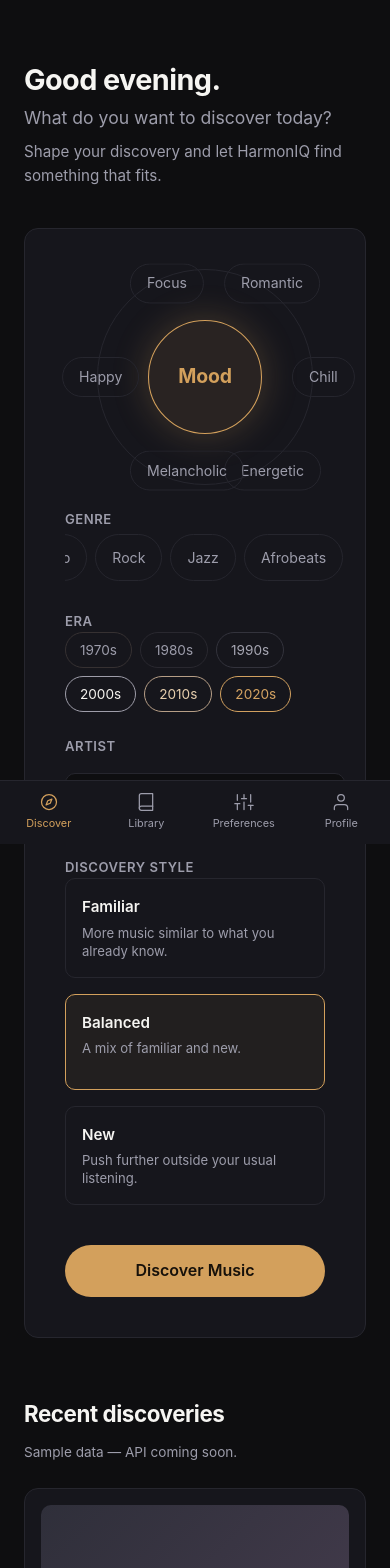
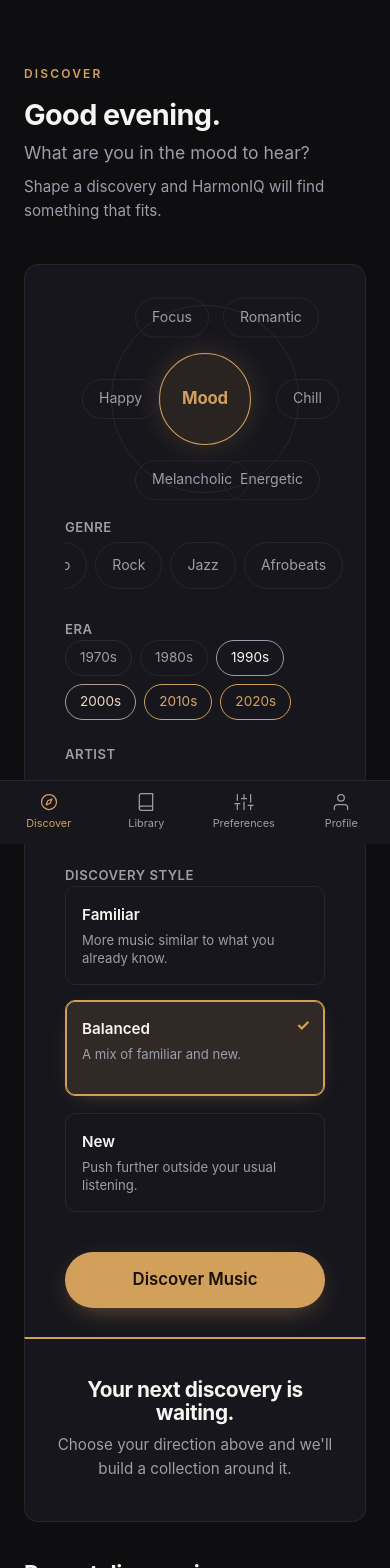
Before and after one commit to MB3R3/HarmonIQ, a React (Vite) app in the folder frontend/: page / in a window 390 px wide. Shown: the top 1568 px of the page. Built offline with nearby package versions, Linux system fonts and the light colour scheme.

Commit message:
built HarmonIQ discovery experience

```diff
--- a/frontend/src/components/DiscoveryBuilder.tsx
+++ b/frontend/src/components/DiscoveryBuilder.tsx
@@ -1,44 +1,49 @@
-import { useState } from "react";
-
 import ArtistInput from "./ArtistInput";
 import DiscoveryStyleSelector from "./DiscoveryStyleSelector";
 import EraSelector from "./EraSelector";
 import GenreSelector from "./GenreSelector";
 import MoodSelector from "./MoodSelector";
-import type {
-  DiscoveryStyle,
-  Era,
-  Genre,
-  Mood,
-} from "../types/discovery";
+import type { DiscoveryForm } from "../types/discovery";
 
-function DiscoveryBuilder() {
-  const [mood, setMood] = useState<Mood | null>(null);
-  const [genre, setGenre] = useState<Genre | null>(null);
-  const [era, setEra] = useState<Era | null>(null);
-  const [artist, setArtist] = useState("");
-  const [discoveryStyle, setDiscoveryStyle] =
-    useState<DiscoveryStyle>("balanced");
+type DiscoveryBuilderProps = {
+  form: DiscoveryForm;
+  onChange: (form: DiscoveryForm) => void;
+  onSubmit: (form: DiscoveryForm) => void;
+};
 
+function DiscoveryBuilder({ form, onChange, onSubmit }: DiscoveryBuilderProps) {
   return (
     <section className="builder" aria-label="Discovery builder">
       <div className="builder__grid">
-        <MoodSelector selected={mood} onChange={setMood} />
-        <GenreSelector selected={genre} onChange={setGenre} />
-        <EraSelector selected={era} onChange={setEra} />
-        <ArtistInput value={artist} onChange={setArtist} />
+        <MoodSelector
+          selected={form.mood}
+          onChange={(mood) => onChange({ ...form, mood })}
+        />
+        <GenreSelector
+          selected={form.genre}
+          onChange={(genre) => onChange({ ...form, genre })}
+        />
+        <EraSelector
+          selected={form.era}
+          onChange={(era) => onChange({ ...form, era })}
+        />
+        <ArtistInput
+          value={form.artist}
+          onChange={(artist) => onChange({ ...form, artist })}
+        />
       </div>
 
       <div className="builder__style">
         <DiscoveryStyleSelector
-          selected={discoveryStyle}
-          onChange={setDiscoveryStyle}
+          selected={form.discoveryStyle}
+          onChange={(discoveryStyle) => onChange({ ...form, discoveryStyle })}
         />
       </div>
 
       <button
         type="button"
         className="button button--primary button--large builder__cta"
+        onClick={() => onSubmit(form)}
       >
         Discover Music
       </button>
--- a/frontend/src/components/MoodSelector.tsx
+++ b/frontend/src/components/MoodSelector.tsx
@@ -1,24 +1,16 @@
 import type { Mood } from "../types/discovery";
+import { MOOD_OPTIONS } from "../lib/discoveryOptions";
 
 type MoodSelectorProps = {
   selected: Mood | null;
   onChange: (mood: Mood | null) => void;
 };
 
-const MOODS: { value: Mood; label: string }[] = [
-  { value: "chill", label: "Chill" },
-  { value: "energetic", label: "Energetic" },
-  { value: "melancholic", label: "Melancholic" },
-  { value: "happy", label: "Happy" },
-  { value: "focus", label: "Focus" },
-  { value: "romantic", label: "Romantic" },
-];
-
 const ORBIT_ANGLE = 60;
 
 function MoodSelector({ selected, onChange }: MoodSelectorProps) {
   const centerLabel =
-    MOODS.find((mood) => mood.value === selected)?.label ?? "Mood";
+    MOOD_OPTIONS.find((mood) => mood.value === selected)?.label ?? "Mood";
 
   return (
     <fieldset className="selector selector--wide">
@@ -29,7 +21,7 @@
           {centerLabel}
         </span>
 
-        {MOODS.map((mood, index) => {
+        {MOOD_OPTIONS.map((mood, index) => {
           const isSelected = selected === mood.value;
           return (
             <span
--- /dev/null
+++ b/frontend/src/components/RecommendationPreview.tsx
@@ -0,0 +1,68 @@
+import {
+  ERA_OPTIONS,
+  GENRE_OPTIONS,
+  MOOD_OPTIONS,
+  STYLE_LABELS,
+} from "../lib/discoveryOptions";
+import type { DiscoveryForm } from "../types/discovery";
+
+type RecommendationPreviewProps = {
+  request: DiscoveryForm | null;
+};
+
+function labelFor<T>(
+  options: { value: T; label: string }[],
+  value: T | null
+): string | null {
+  const option = options.find((entry) => entry.value === value);
+  return option ? option.label : null;
+}
+
+function RecommendationPreview({ request }: RecommendationPreviewProps) {
+  if (!request) {
+    return (
+      <section className="result-panel" aria-label="Your discovery">
+        <h2 className="result-panel__title">Your next discovery is waiting.</h2>
+        <p className="result-panel__copy">
+          Choose your direction above and we&apos;ll build a collection around
+          it.
+        </p>
+      </section>
+    );
+  }
+
+  const chips: (string | null)[] = [
+    labelFor(MOOD_OPTIONS, request.mood),
+    labelFor(GENRE_OPTIONS, request.genre),
+    labelFor(ERA_OPTIONS, request.era),
+    request.artist.trim() || null,
+    STYLE_LABELS[request.discoveryStyle],
+  ].filter((entry): entry is string => entry !== null && entry.length > 0);
+
+  return (
+    <section className="result-panel" aria-label="Your discovery">
+      <p className="result-panel__eyebrow">Ready to discover</p>
+
+      {chips.length > 0 ? (
+        <ul className="summary-chips">
+          {chips.map((chip, index) => (
+            <li className="summary-chip" key={index}>
+              {chip}
+            </li>
+          ))}
+        </ul>
+      ) : (
+        <p className="result-panel__copy">
+          Add a mood, genre, era, or artist to shape your discovery.
+        </p>
+      )}
+
+      <p className="result-panel__note">
+        Frontend prototype — real recommendations will appear here once
+        HarmonIQ is connected to Spotify.
+      </p>
+    </section>
+  );
+}
+
+export default RecommendationPreview;
--- a/frontend/src/index.css
+++ b/frontend/src/index.css
@@ -131,7 +131,8 @@
   border-radius: 999px;
   font-weight: 600;
   font-size: 0.95rem;
-  transition: background-color 0.2s, border-color 0.2s, color 0.2s;
+  transition: background-color 0.2s, border-color 0.2s, color 0.2s,
+    box-shadow 0.2s, transform 0.2s;
 }
 
 .button--primary {
@@ -141,6 +142,10 @@
 
 .button--primary:hover {
   background: var(--accent-hover);
+}
+
+.button--primary:active {
+  transform: translateY(0);
 }
 
 .button--secondary {
@@ -331,7 +336,8 @@
   border-radius: 999px;
   color: var(--text-muted);
   font-size: 0.88rem;
-  transition: border-color 0.2s, color 0.2s;
+  transition: border-color 0.2s, color 0.2s, background-color 0.2s,
+    box-shadow 0.2s;
 }
 
 .pill:hover {
@@ -341,7 +347,10 @@
 
 .pill--selected {
   border-color: var(--accent);
-  color: var(--accent);
+  color: var(--on-accent);
+  background: var(--accent);
+  box-shadow: 0 0 0 1px var(--accent), 0 0 20px rgb(211 160 92 / 0.35);
+  font-weight: 600;
 }
 
 .preview__result {
@@ -1089,6 +1098,14 @@
 .builder__cta {
   width: 100%;
   margin-top: var(--space-4);
+  min-height: 56px;
+  font-size: 1.05rem;
+  box-shadow: 0 8px 28px -10px rgb(211 160 92 / 0.55);
+}
+
+.builder__cta:hover {
+  transform: translateY(-1px);
+  box-shadow: 0 12px 34px -10px rgb(211 160 92 / 0.65);
 }
 
 /* ------------------------------------------------ */
@@ -1128,6 +1145,7 @@
 }
 
 .style-option {
+  position: relative;
   display: flex;
   flex-direction: column;
   align-items: flex-start;
@@ -1137,16 +1155,29 @@
   border: 1px solid var(--border);
   border-radius: var(--radius-sm);
   text-align: left;
-  transition: border-color 0.2s, background-color 0.2s;
+  transition: border-color 0.2s, background-color 0.2s, box-shadow 0.2s,
+    transform 0.2s;
 }
 
 .style-option:hover {
   border-color: var(--text-muted);
+  transform: translateY(-1px);
 }
 
 .style-option--selected {
   border-color: var(--accent);
-  background: rgb(211 160 92 / 0.06);
+  background: rgb(211 160 92 / 0.14);
+  box-shadow: 0 0 0 1px var(--accent) inset, 0 6px 22px -12px rgb(211 160 92 / 0.5);
+  transform: translateY(-1px);
+}
+
+.style-option--selected::after {
+  content: "✓";
+  position: absolute;
+  top: 12px;
+  right: 14px;
+  color: var(--accent);
+  font-weight: 700;
 }
 
 .style-option__label {
@@ -1165,7 +1196,7 @@
 /* ------------------------------------------------ */
 
 .recent {
-  margin-top: var(--space-5);
+  margin-top: var(--space-4);
 }
 
 .recent__heading {
@@ -1186,8 +1217,8 @@
 
 .recent__grid {
   display: grid;
-  grid-template-columns: repeat(auto-fill, minmax(210px, 1fr));
-  gap: var(--space-3);
+  grid-template-columns: repeat(auto-fill, minmax(200px, 1fr));
+  gap: var(--space-2);
   margin: var(--space-3) 0 0;
   padding: 0;
   list-style: none;
@@ -1217,6 +1248,65 @@
 }
 
 /* ------------------------------------------------ */
+/* Recommendation preview                            */
+/* ------------------------------------------------ */
+
+.result-panel {
+  margin-top: -12px;
+  border: 1px solid var(--border);
+  border-top: 2px solid var(--accent);
+  border-radius: 0 0 var(--radius) var(--radius);
+  background: var(--bg-elevated);
+  padding: var(--space-5) var(--space-4);
+  text-align: center;
+}
+
+.result-panel__eyebrow {
+  text-transform: uppercase;
+  letter-spacing: 0.18em;
+  font-size: 0.72rem;
+  font-weight: 600;
+  color: var(--accent);
+  margin-bottom: var(--space-2);
+}
+
+.result-panel__title {
+  font-size: clamp(1.3rem, 2.5vw, 1.7rem);
+}
+
+.result-panel__copy {
+  color: var(--text-muted);
+  margin-top: var(--space-1);
+  font-size: 0.95rem;
+}
+
+.result-panel__note {
+  color: var(--text-muted);
+  font-size: 0.82rem;
+  margin-top: var(--space-4);
+}
+
+.summary-chips {
+  display: flex;
+  flex-wrap: wrap;
+  justify-content: center;
+  gap: var(--space-1);
+  margin: var(--space-3) 0 0;
+  padding: 0;
+  list-style: none;
+}
+
+.summary-chip {
+  min-height: 34px;
+  padding: 0 14px;
+  border: 1px solid var(--border);
+  border-radius: 999px;
+  background: var(--bg);
+  color: var(--text);
+  font-size: 0.85rem;
+}
+
+/* ------------------------------------------------ */
 /* Responsive: discover                              */
 /* ------------------------------------------------ */
 
@@ -1232,4 +1322,29 @@
   .style-selector {
     grid-template-columns: 1fr;
   }
+
+  .result-panel {
+    padding: var(--space-4) var(--space-3);
+  }
 }
+
+@media (max-width: 520px) {
+  .mood-orbit {
+    --orbit-radius: 94px;
+  }
+
+  .mood-orbit__center {
+    width: 88px;
+    height: 88px;
+    font-size: 1rem;
+  }
+
+  .mood-orbit__button {
+    --push: 12px;
+  }
+
+  .recent__grid {
+    grid-template-columns: repeat(auto-fill, minmax(150px, 1fr));
+    gap: var(--space-2);
+  }
+}
--- /dev/null
+++ b/frontend/src/lib/discoveryOptions.ts
@@ -0,0 +1,61 @@
+import type {
+  DiscoveryStyle,
+  Era,
+  Genre,
+  Mood,
+} from "../types/discovery";
+
+export const MOOD_OPTIONS: { value: Mood; label: string }[] = [
+  { value: "chill", label: "Chill" },
+  { value: "energetic", label: "Energetic" },
+  { value: "melancholic", label: "Melancholic" },
+  { value: "happy", label: "Happy" },
+  { value: "focus", label: "Focus" },
+  { value: "romantic", label: "Romantic" },
+];
+
+export const GENRE_OPTIONS: { value: Genre; label: string }[] = [
+  { value: "r&b", label: "R&B" },
+  { value: "hip-hop", label: "Hip-Hop" },
+  { value: "pop", label: "Pop" },
+  { value: "rock", label: "Rock" },
+  { value: "jazz", label: "Jazz" },
+  { value: "afrobeats", label: "Afrobeats" },
+];
+
+export const ERA_OPTIONS: { value: Era; label: string }[] = [
+  { value: "1970s", label: "1970s" },
+  { value: "1980s", label: "1980s" },
+  { value: "1990s", label: "1990s" },
+  { value: "2000s", label: "2000s" },
+  { value: "2010s", label: "2010s" },
+  { value: "2020s", label: "2020s" },
+];
+
+export const STYLE_OPTIONS: {
+  value: DiscoveryStyle;
+  label: string;
+  hint: string;
+}[] = [
+  {
+    value: "familiar",
+    label: "Familiar",
+    hint: "More music similar to what you already know.",
+  },
+  {
+    value: "balanced",
+    label: "Balanced",
+    hint: "A mix of familiar and new.",
+  },
+  {
+    value: "new",
+    label: "New",
+    hint: "Push further outside your usual listening.",
+  },
+];
+
+export const STYLE_LABELS: Record<DiscoveryStyle, string> = {
+  familiar: "Familiar",
+  balanced: "Balanced",
+  new: "New",
+};
--- a/frontend/src/pages/DiscoverPage.tsx
+++ b/frontend/src/pages/DiscoverPage.tsx
@@ -1,20 +1,49 @@
+import { useState } from "react";
+
 import DiscoveryBuilder from "../components/DiscoveryBuilder";
 import RecentDiscoveries from "../components/RecentDiscoveries";
+import RecommendationPreview from "../components/RecommendationPreview";
+import type { DiscoveryForm } from "../types/discovery";
+
+const INITIAL_FORM: DiscoveryForm = {
+  mood: null,
+  genre: null,
+  era: null,
+  artist: "",
+  discoveryStyle: "balanced",
+};
 
 function DiscoverPage() {
+  const [form, setForm] = useState<DiscoveryForm>(INITIAL_FORM);
+  const [request, setRequest] = useState<DiscoveryForm | null>(null);
+
+  const handleSubmit = (next: DiscoveryForm) => {
+    setRequest(next);
+    console.log("Discovery request (frontend prototype, no API):", {
+      mood: next.mood,
+      genre: next.genre,
+      era: next.era,
+      artist: next.artist.trim() || null,
+      discovery_style: next.discoveryStyle,
+    });
+  };
+
   return (
     <section className="discover">
       <header className="discover__header">
+        <p className="eyebrow">Discover</p>
         <h1 className="discover__title">Good evening.</h1>
         <p className="discover__subtitle">
-          What do you want to discover today?
+          What are you in the mood to hear?
         </p>
         <p className="discover__support">
-          Shape your discovery and let HarmonIQ find something that fits.
+          Shape a discovery and HarmonIQ will find something that fits.
         </p>
       </header>
 
-      <DiscoveryBuilder />
+      <DiscoveryBuilder form={form} onChange={setForm} onSubmit={handleSubmit} />
+
+      <RecommendationPreview request={request} />
 
       <RecentDiscoveries />
     </section>
```
Also changed, not shown: frontend/src/components/DiscoveryStyleSelector.tsx (+1 -22 lines), frontend/src/components/EraSelector.tsx (+2 -10 lines), frontend/src/components/GenreSelector.tsx (+2 -10 lines).
